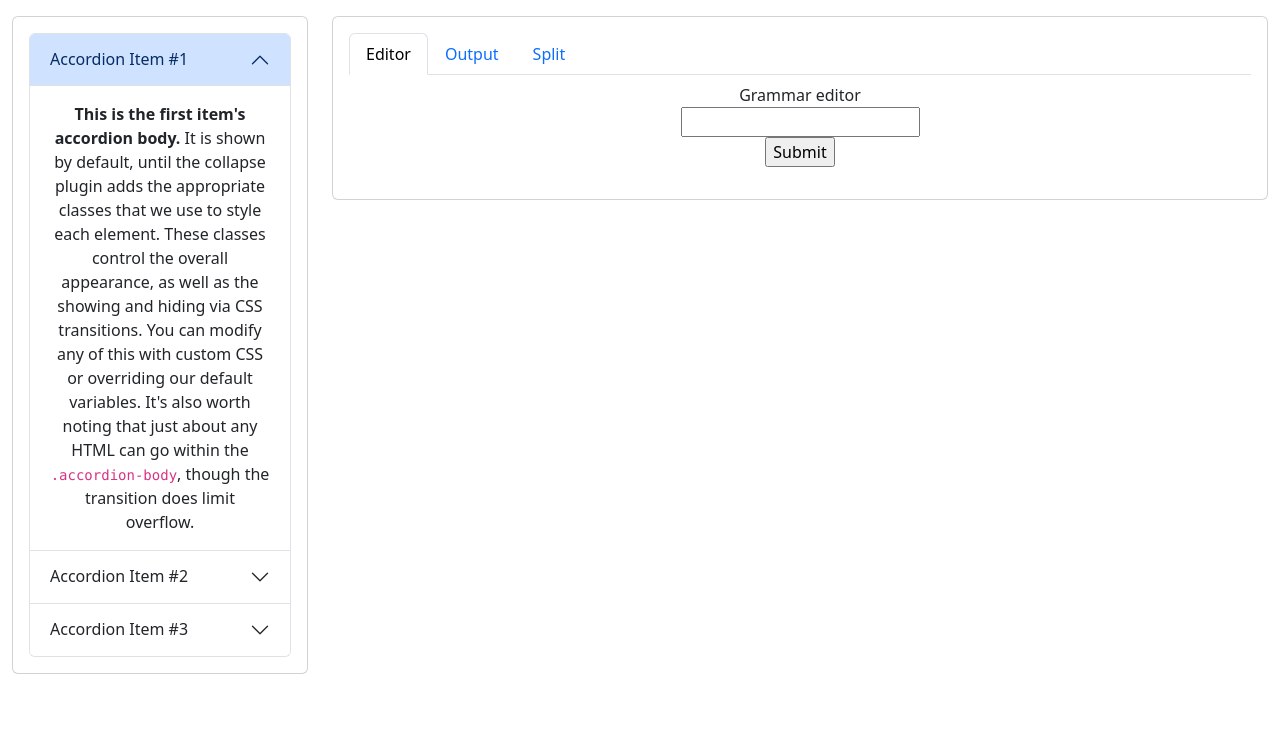
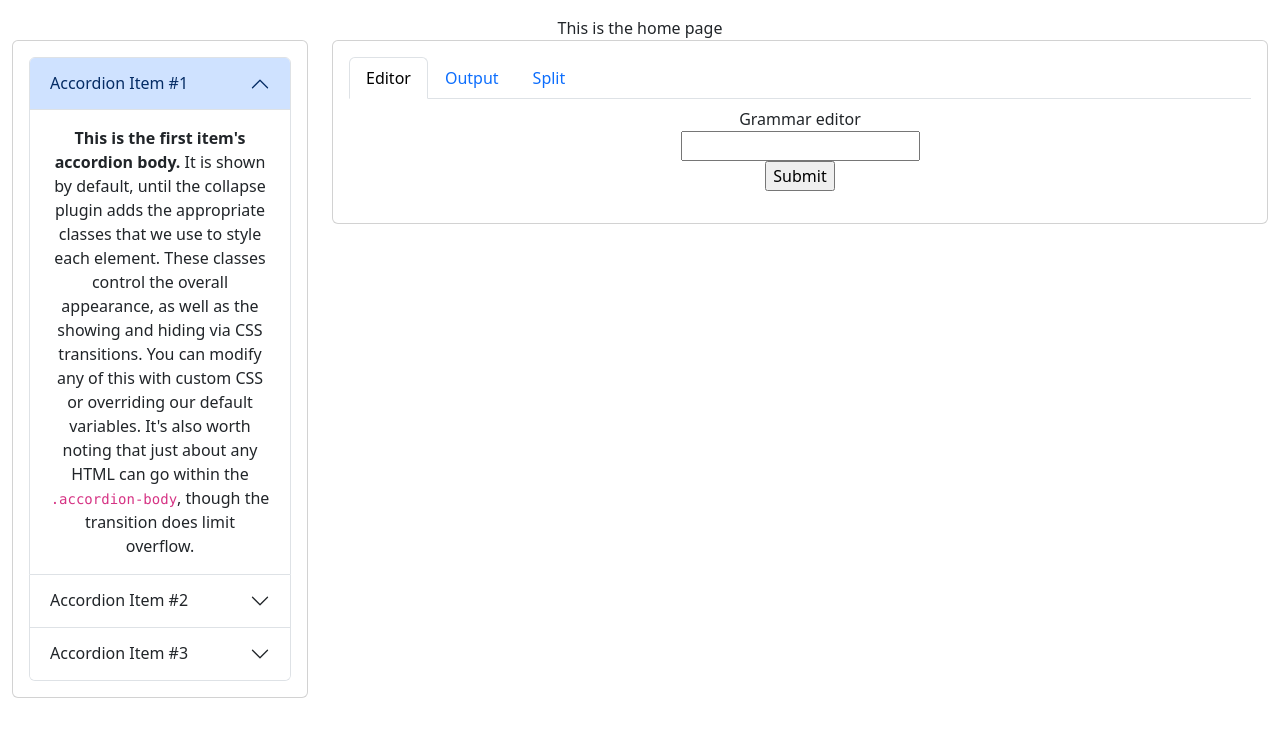
Before and after one commit to eugene-prout/ALeRT, a Flask app: template alert/templates/application/home.html in a window 1280 px wide. Shown: the part 64-800 px from the top of the page. Run offline with Flask 3, Linux system fonts and the light colour scheme; the template is opened without the code that fills it, so the values that code supplies are empty, except form fields; form fields are guessed from the names that the template uses.

Commit message:
make test pass
Is the test that checks for "This is the home page" necessary?

```diff
--- a/alert/templates/application/home.html
+++ b/alert/templates/application/home.html
@@ -1,7 +1,7 @@
 {% extends "layouts/application.html" %}
 
 {% block content %}
-
+This is the home page
 <div class="row">
   <div class="col">
     {% include "application/components/info_panel.html" %}
```
